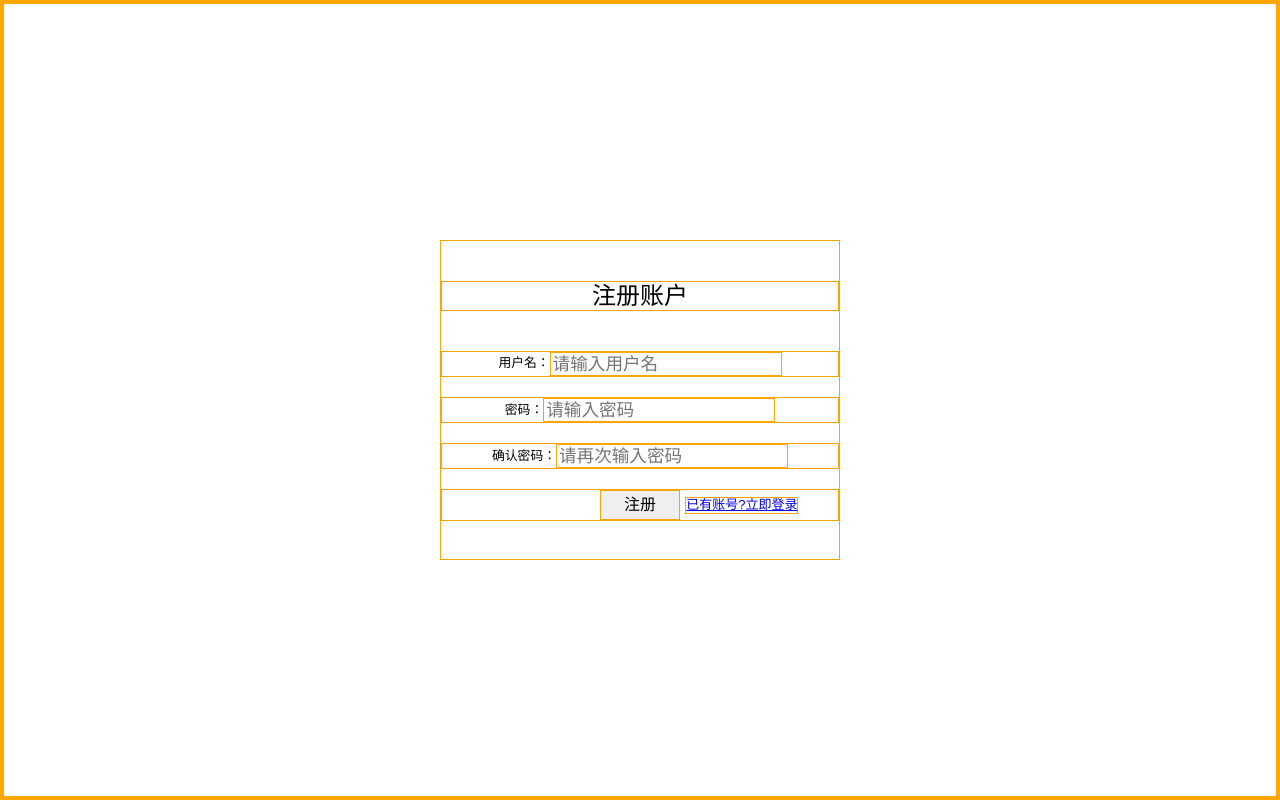
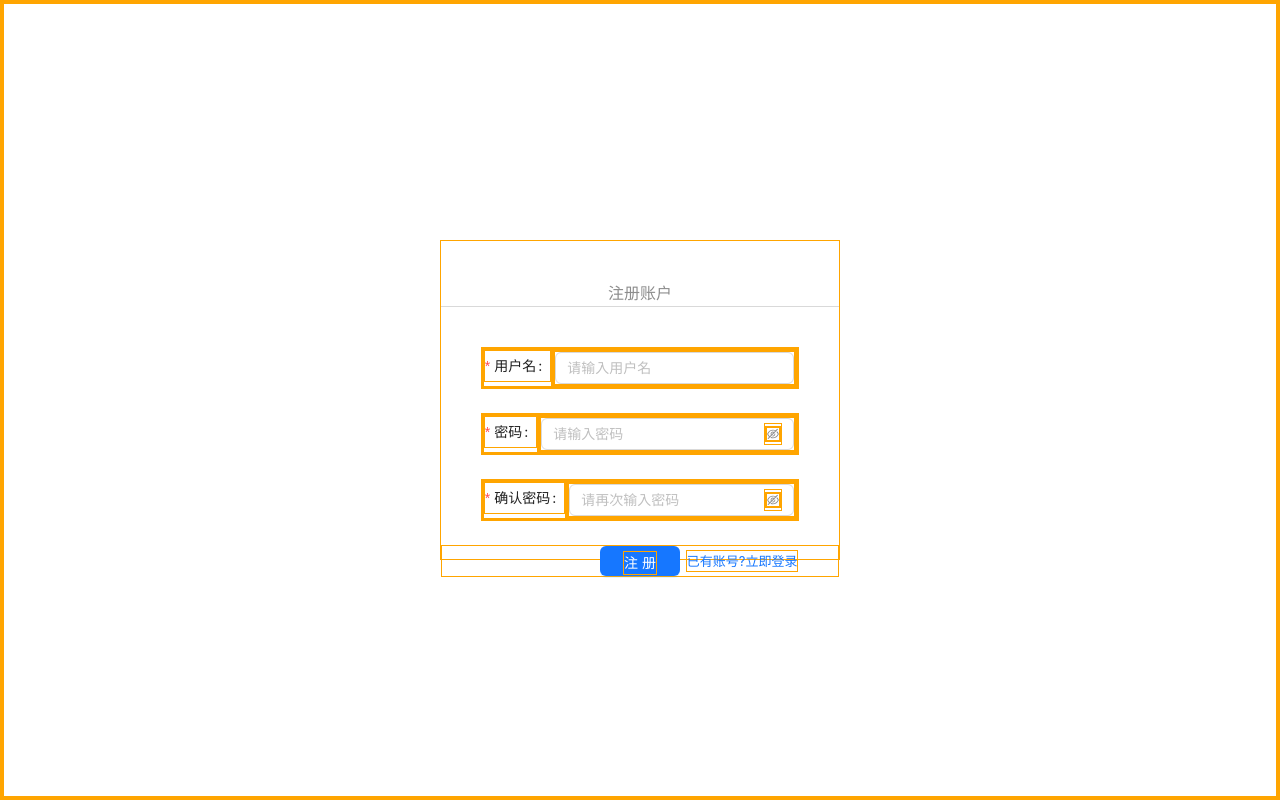
Before and after one commit to sunnyyaw/online-chatroom, a Vue app: page /register in a window 1280 px wide. Built offline with nearby package versions, Linux system fonts and the light colour scheme.

Commit message:
beautify login page

```diff
--- a/src/components/LoginPage.vue
+++ b/src/components/LoginPage.vue
@@ -1,39 +1,57 @@
 <template>
   <div class="login-page-container">
-    <form @submit.prevent="handleSubmit"
+    <a-form
+    @finish="handleSubmit"
+    :model="formState"
     class="login-page-form">
       <legend class="login-page-legend">用户名密码登录</legend>
-      <label class="login-page-label">用户名：
-        <input class="login-page-input" type="text"
-        name="username" placeholder="请输入用户名" autocomplete="off"
-        v-model="username" required/>
-      </label>
-      <label class="login-page-label">密码：
-        <input class="login-page-input"  autocomplete="off"
-        type="password" name="password" placeholder="请输入密码"
-        v-model="password" required/>
-      </label>
+      <a-form-item
+        label="用户名"
+        name="username"
+        class="login-page-input"
+        :rules="[{required: true,message: '请输入用户名!'}]"
+      >
+        <a-input v-model:value="formState.username"
+        placeholder="请输入用户名" autocomplete="off">
+        </a-input>
+      </a-form-item>
+
+      <a-form-item
+        label="密码"
+        name="password"
+        class="login-page-input"
+        :rules="[{required: true,message: '请输入密码!'}]"
+      >
+        <a-input-password v-model:value="formState.password"
+        placeholder="请输入密码" autocomplete="off">
+        </a-input-password>
+      </a-form-item>
+
       <div class="login-page-btnbox">
-        <button class="login-page-btn" type="submit">登录</button>
+        <a-button class="login-page-btn" type="primary" html-type="submit">
+          登录
+        </a-button>
         <router-link to="/register" class="login-page-tag">没有账户?立即注册</router-link>
       </div>
-    </form>
+    </a-form>
   </div>
 </template>
 <script>
 export default {
   data() {
     return {
-      username: '',
-      password: '',
+      formState: {
+        username: '',
+        password: '',
+      }
     }
   },
   methods: {
     handleSubmit(event) {
       const baseURL = this.$store.state.baseURL;
       const url = baseURL + "/login";
-      const username = this.username;
-      const password = this.password;
+      const username = this.formState.username;
+      const password = this.formState.password;
       const body = {
         username: username,
         password: password
@@ -64,6 +82,9 @@ export default {
 <style scoped>
 .login-page-input {
   font-size: 1.1rem;
+  width: 80%;
+  margin-left: auto;
+  margin-right: auto;
 }
 .login-page-tag {
   position: absolute;
@@ -79,17 +100,6 @@ export default {
   justify-content: center;
   align-items: center;
   position: relative;
-}
-.login-page-btn:hover {
-  background-color: grey;
-  color: white;
-}
-.login-page-label {
-  display: flex;
-  justify-content: center;
-  align-items: center;
-  font-size: 0.8rem;
-  margin-bottom: 40px;
 }
 .login-page-legend {
   text-align: center;
--- a/src/components/RegisterPage.vue
+++ b/src/components/RegisterPage.vue
@@ -1,40 +1,56 @@
 <template>
   <div class="login-page-container">
-    <form class="login-page-form" action="#"
-    @submit.prevent="handleSubmit">
+    <a-form class="login-page-form"
+    @finish="handleSubmit"
+    :model="formState">
       <legend class="login-page-legend">注册账户</legend>
-      <label class="login-page-label">用户名：
-        <input id="username"
-        class="login-page-input" type="text" autocomplete="off"
-        name="username" placeholder="请输入用户名"
-        v-model="username" required/>
-      </label>
-      <label class="login-page-label">密码：
-        <input id="password"
-        class="login-page-input" autocomplete="off"
-        type="password" name="password" placeholder="请输入密码"
-        v-model="password" required/>
-      </label>
-      <label class="login-page-label">确认密码：
-        <input id="confirmPassword"
-        class="login-page-input" autocomplete="off"
-        type="password" placeholder="请再次输入密码"
-        v-model="confirmPassword" required/>
-      </label>
+      <a-form-item
+        class="login-page-input"
+        label="用户名"
+        name="username"
+        :rules="[{required: true,message: '请输入用户名!'}]">
+        <a-input id="username"
+        autocomplete="off"
+        placeholder="请输入用户名"
+        v-model:value="formState.username"></a-input>
+      </a-form-item>
+      <a-form-item
+        class="login-page-input"
+        label="密码"
+        name="password"
+        :rules="[{required: true,message: '请输入密码!'}]">
+        <a-input-password id="password"
+        autocomplete="off"
+        placeholder="请输入密码"
+        v-model:value="formState.password"></a-input-password>
+      </a-form-item>
+      <a-form-item
+        class="login-page-input"
+        label="确认密码"
+        name="confirmPassword"
+        :rules="[{required: true,message: '请再次输入密码!'}]">
+        <a-input-password id="confirmPassword"
+        autocomplete="off"
+        placeholder="请再次输入密码"
+        v-model:value="formState.confirmPassword"></a-input-password>
+      </a-form-item>
       <div class="login-page-btnbox">
-        <button class="login-page-btn" type="submit">注册</button>
+        <a-button class="login-page-btn" type="primary"  html-type="submit">注册</a-button>
         <router-link to="/login" class="login-page-tag">已有账号?立即登录</router-link>
       </div>
-    </form>
+    </a-form>
   </div>
 </template>
 <script>
+
 export default {
   data() {
     return {
-      username: '',
-      password: '',
-      confirmPassword: '',
+      formState: {
+        username: '',
+        password: '',
+        confirmPassword: '',
+      }
     }
   },
   methods: {
@@ -42,8 +58,8 @@ export default {
       const baseURL = this.$store.state.baseURL;
       const url = baseURL + "/register";
       const body = {
-        username: this.username,
-        password: this.password
+        username: this.formState.username,
+        password: this.formState.password
       };
       fetch(url,{
         method: 'post',
@@ -68,6 +84,9 @@ export default {
 <style scoped>
 .login-page-input {
   font-size: 1.1rem;
+  width: 80%;
+  margin-left: auto;
+  margin-right: auto;
 }
 .login-page-tag {
   position: absolute;
@@ -83,17 +102,6 @@ export default {
   justify-content: center;
   align-items: center;
   position: relative;
-}
-.login-page-btn:hover {
-  background-color: grey;
-  color: white;
-}
-.login-page-label {
-  display: flex;
-  justify-content: center;
-  align-items: center;
-  font-size: 0.8rem;
-  margin-bottom: 20px;
 }
 .login-page-legend {
   text-align: center;
--- a/src/components/subcomponents/Friends.vue
+++ b/src/components/subcomponents/Friends.vue
@@ -148,8 +148,4 @@
   display: block;
   width: 100%;
 }
-.friend-bar-btn:hover {
-  background-color: gray;
-  color: white;
-}
 </style>
```
